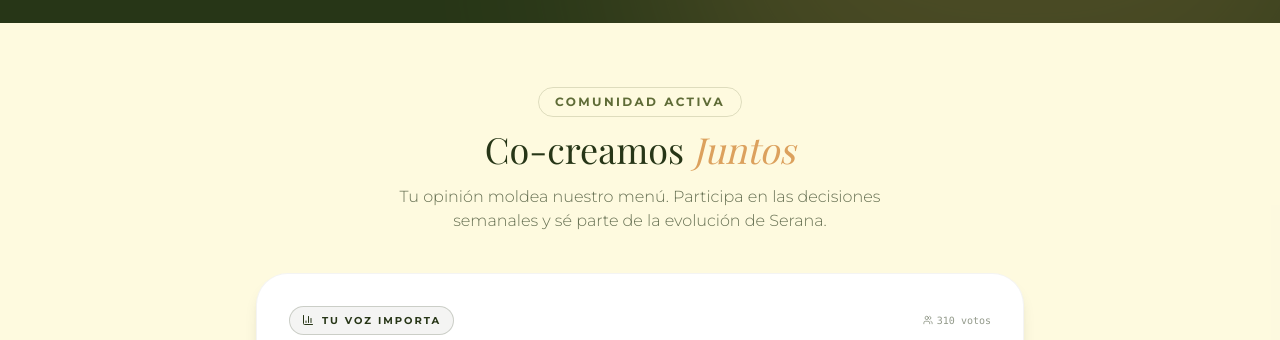
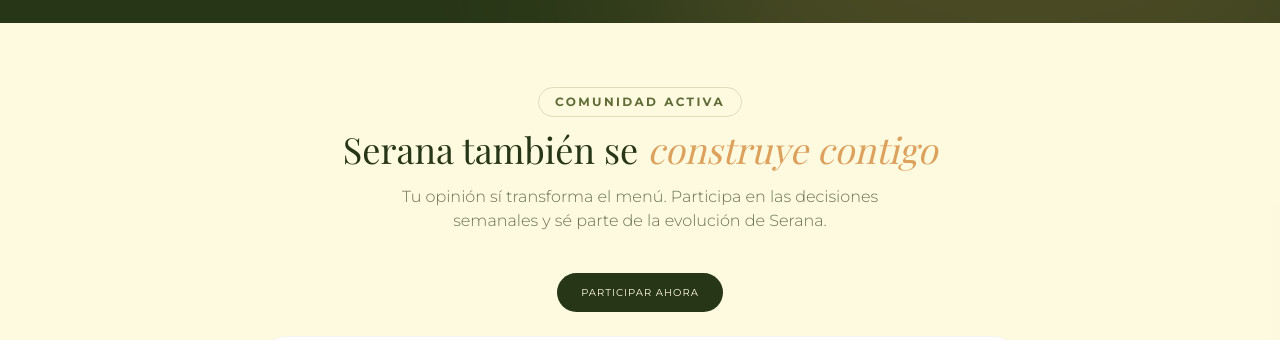
Before and after one commit to silvanasolvers/serana-web, a React (Vite) app: page / in a window 1280 px wide. Shown: the part 3860-4200 px from the top of the page. Built offline with nearby package versions, Linux system fonts and the light colour scheme; a web font is replaced by a local one.

Commit message:
Panel 6: Comunidad - nuevo título, subtítulo y botón Participar ahora

```diff
--- a/src/pages/HomePage.tsx
+++ b/src/pages/HomePage.tsx
@@ -36,11 +36,16 @@
                 Comunidad Activa
               </span>
               <h2 className="text-3xl md:text-4xl font-serif text-serana-forest mb-4">
-                Co-creamos <span className="italic text-serana-ochre">Juntos</span>
+                Serana también se <span className="italic text-serana-ochre">construye contigo</span>
               </h2>
               <p className="text-sm md:text-base text-serana-forest/70 max-w-lg mx-auto font-light">
-                Tu opinión moldea nuestro menú. Participa en las decisiones semanales y sé parte de la evolución de Serana.
+                Tu opinión sí transforma el menú. Participa en las decisiones semanales y sé parte de la evolución de Serana.
               </p>
+            </div>
+            <div className="flex justify-center mb-6">
+              <button className="inline-flex items-center gap-2 px-6 py-3 bg-serana-forest text-serana-cream rounded-full font-sans font-medium tracking-widest text-[10px] uppercase hover:bg-serana-olive transition-all hover:shadow-lg hover:-translate-y-0.5">
+                Participar ahora
+              </button>
             </div>
             <CommunityPoll />
           </div>
```
